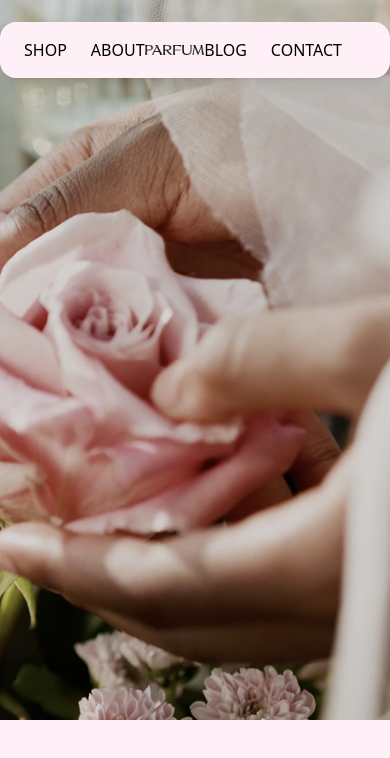
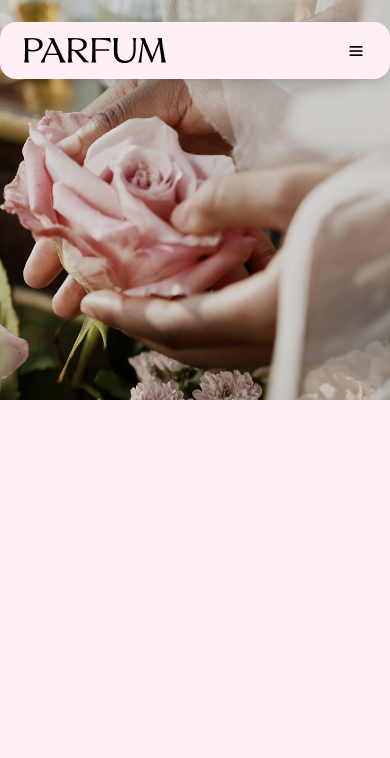
Before and after one commit to Shahd-Barmawi/Parfum-Ecommerce-Beauty-Webflow-Front-End, a website: page index.html in a window 390 px wide. Drawn offline with Linux system fonts and the light colour scheme.

Commit message:
adding responsive to header section

```diff
--- a/index.html
+++ b/index.html
@@ -9,9 +9,9 @@
 </head>
 
 <body class="bg-[#FFF0F7] ">
-    <header class="w-full py-5 top-0.5 fixed z-10">
+    <header class="w-full py-5 top-0.5 fixed z-10 md:w-full mb:py-3 ">
         <div class="mx-auto flex items-center justify-between rounded-2xl bg-[#FFF0F7] px-6 py-4 shadow-lg ">
-            <div>
+            <div class="hidden md:flex">
                 <ul class="flex gap-6">
                     <li>
                         <a href="#">SHOP</a>
@@ -25,7 +25,7 @@
             <div>
                 <img src="./src/img/Logo.png" alt="logo">
             </div>
-            <div>
+            <div class="hidden md:flex">
                 <ul class="flex gap-6">
                     <li>
                         <a href="#">BLOG</a>
@@ -39,10 +39,13 @@
                         </a>
                     </li>
             </div>
+            <div class="md:hidden text-2xl cursor-pointer w-5 h-5">
+                <img src="./src/img/Menu.png" alt="menu">
+            </div>
         </div>
     </header>
-    <section class="w-full h-192 ">
-        <div class="bg-[url('../src/img/Background.png')] bg-cover bg-center w-full h-180 ">
+    <section class="w-full h-full ">
+        <div class="bg-[url('../src/img/Background.png')] bg-cover bg-center w-full sm:h-180  h-100">
         </div>
     </section>
 
```
Also changed, not shown: src/output.css.
